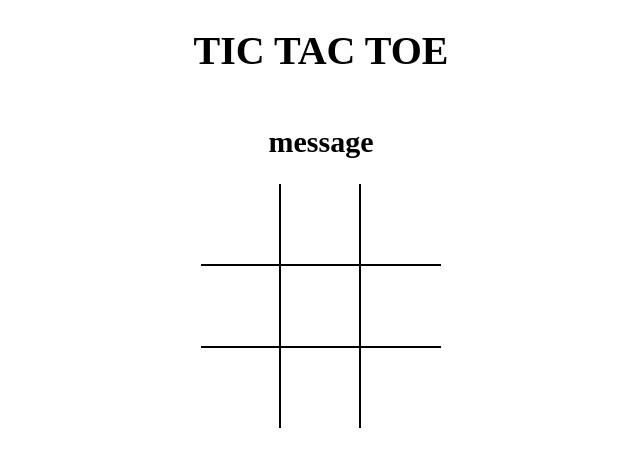
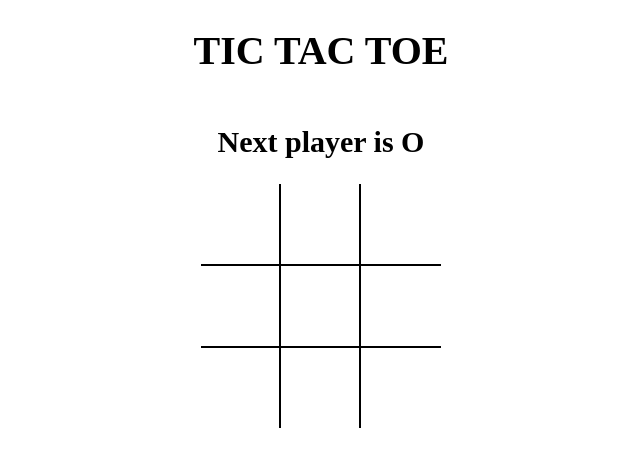
Before and after one commit to harsh14052/tictactoe, a React (Vite) app: page / in a window 1280 px wide. Shown: the top 466 px of the page, without its empty margins (319-959 px from the left). Built offline with nearby package versions, Linux system fonts and the light colour scheme; the HTML template or start-up script is replaced by a standard one.

Commit message:
calculate winner and lift up the state

```diff
--- a/src/App.jsx
+++ b/src/App.jsx
@@ -8,9 +8,13 @@ const App = () => {
   const [isNext, setIsNext] = useState(false);
 
   const winner = calculateWinner(board);
-  console.log(winner);
+
+  const message = winner
+    ? `Winner is ${winner}`
+    : `Next player is ${isNext ? 'X' : 'O'} `;
+
   const handleSquarelick = position => {
-    if (board[position]) {
+    if (board[position] || winner) {
       return;
     }
 
@@ -29,7 +33,7 @@ const App = () => {
   return (
     <div className="app">
       <h1>TIC TAC TOE</h1>
-      <h2>message</h2>
+      <h2>{message}</h2>
       <Board board={board} handleSquarelick={handleSquarelick} />
     </div>
   );
```
